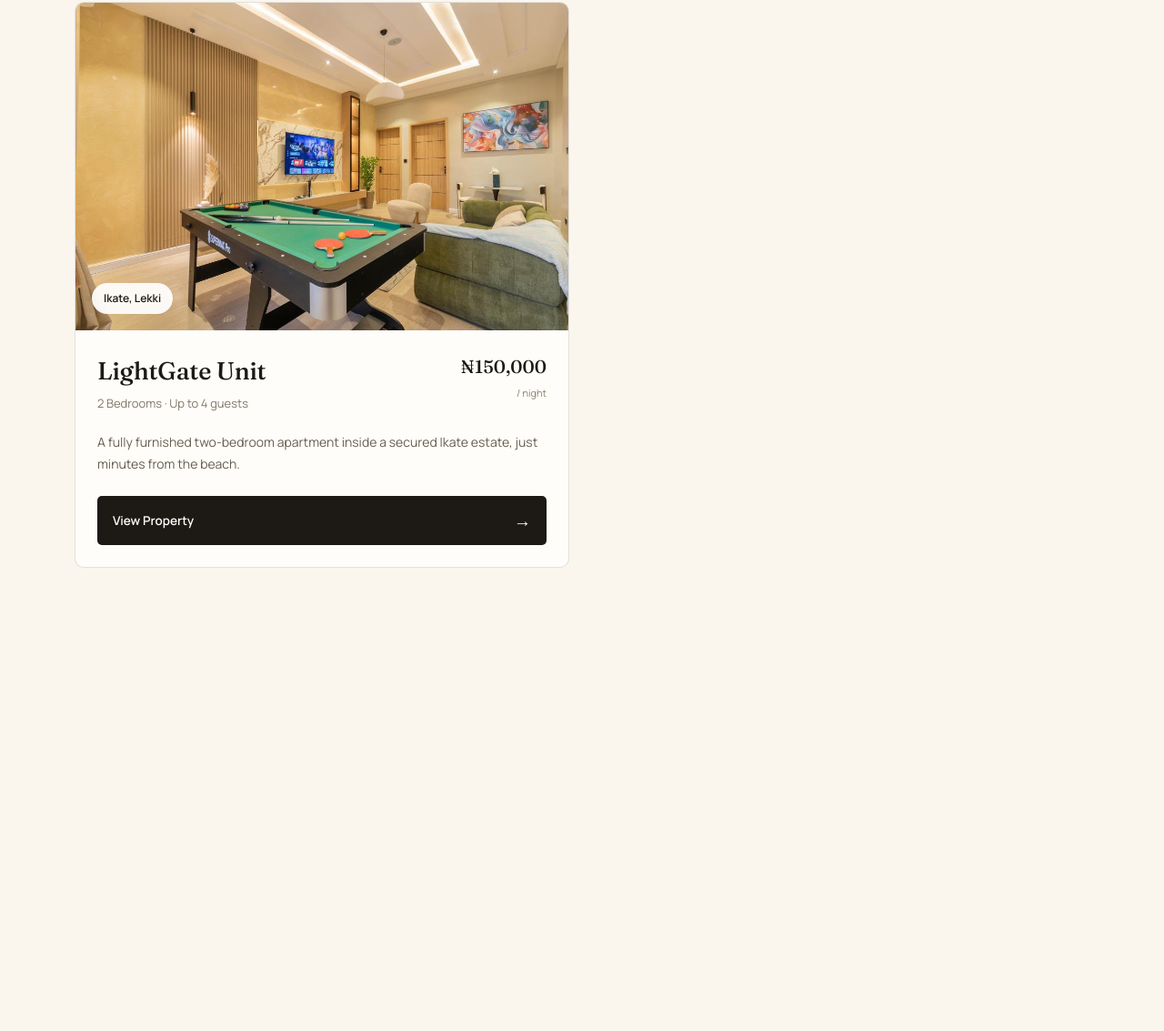
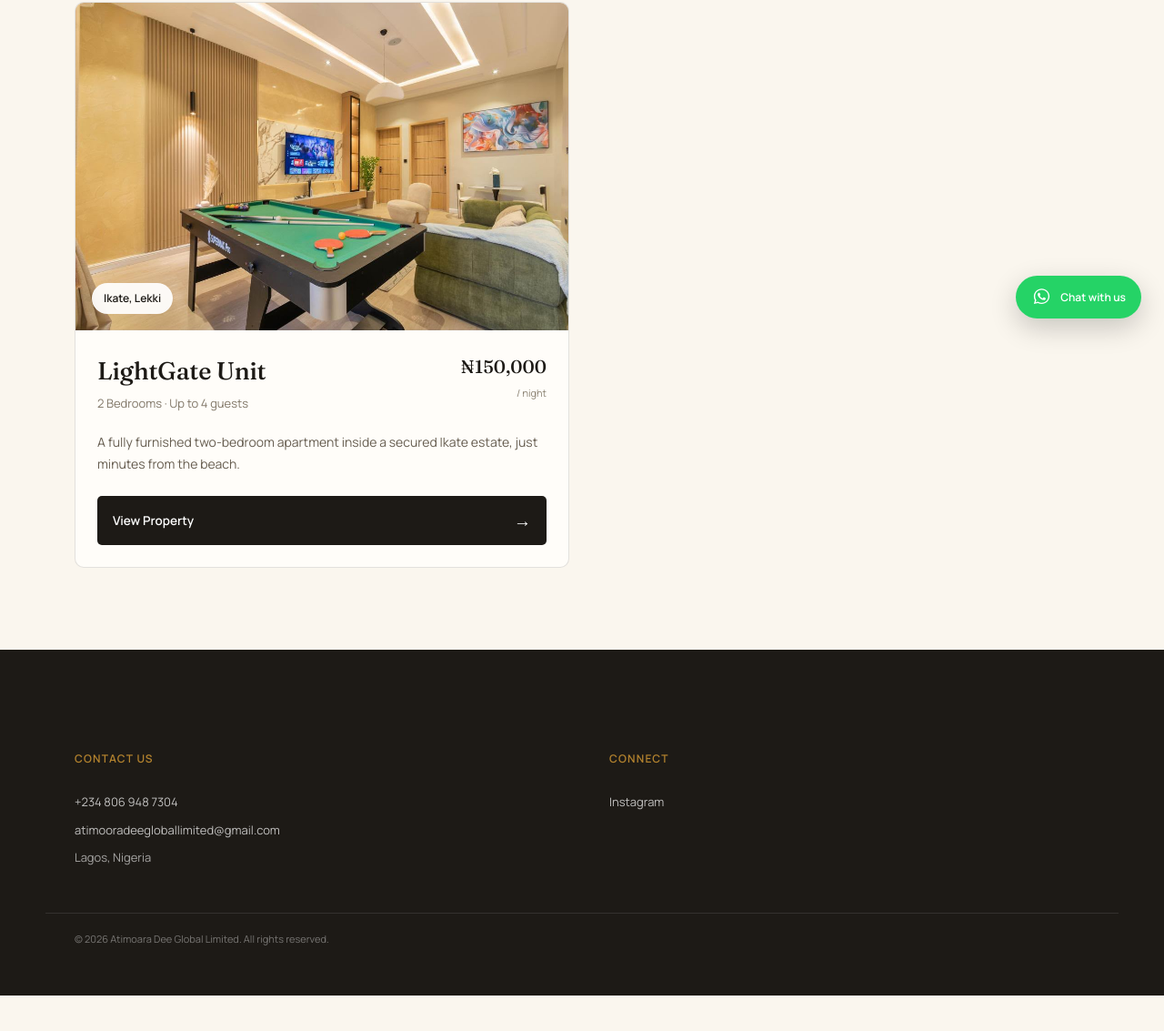
Before and after one commit to davidhenrynkeki10-source/ADGL-Rentals, a plain HTML site: page index.html in a window 1280 px wide. Shown: the part 425-1558 px from the top of the page at 91% size. Before the commit the page ends 1159 px from the top, so only its background shows below. Drawn offline with nearby package versions, Linux system fonts and the light colour scheme.

Commit message:
Add contact footer and WhatsApp button

```diff
--- a/index.html
+++ b/index.html
@@ -1077,6 +1077,148 @@
   }
 }
 
+/* ---------- Main Properties Footer ---------- */
+
+.main-footer {
+  margin-top: 90px;
+  background: var(--ink);
+  color: #fff;
+}
+
+.main-footer-inner {
+  max-width: 1180px;
+  margin: 0 auto;
+  padding: 50px 32px;
+
+  display: grid;
+  grid-template-columns: 1fr 1fr;
+  gap: 60px;
+}
+
+.main-footer h4 {
+  margin: 0 0 18px;
+  font-size: 12px;
+  font-weight: 600;
+  letter-spacing: 0.1em;
+  text-transform: uppercase;
+  color: var(--gold);
+}
+
+.main-footer-contact,
+.main-footer-links {
+  display: flex;
+  flex-direction: column;
+  align-items: flex-start;
+  gap: 11px;
+}
+
+.main-footer a {
+  color: rgba(255, 255, 255, 0.72);
+  text-decoration: none;
+  font-size: 13px;
+  transition: color 0.25s ease;
+}
+
+.main-footer a:hover {
+  color: #fff;
+}
+
+.main-footer-contact p {
+  margin: 0;
+  color: rgba(255, 255, 255, 0.6);
+  font-size: 13px;
+}
+
+.main-footer-bottom {
+  max-width: 1180px;
+  margin: 0 auto;
+  padding: 20px 32px;
+
+  border-top: 1px solid rgba(255, 255, 255, 0.1);
+}
+
+.main-footer-bottom p {
+  margin: 0;
+  font-size: 11px;
+  color: rgba(255, 255, 255, 0.4);
+}
+
+
+/* ---------- Floating WhatsApp ---------- */
+
+.floating-whatsapp {
+  position: fixed;
+  right: 25px;
+  bottom: 25px;
+  z-index: 1000;
+
+  display: flex;
+  align-items: center;
+  gap: 9px;
+
+  padding: 12px 17px;
+  border-radius: 100px;
+
+  background: #25D366;
+  color: #fff;
+
+  text-decoration: none;
+  font-size: 12px;
+  font-weight: 600;
+
+  box-shadow: 0 10px 30px rgba(0, 0, 0, 0.2);
+
+  transition:
+    transform 0.25s ease,
+    box-shadow 0.25s ease;
+}
+
+.floating-whatsapp svg {
+  width: 23px;
+  height: 23px;
+  flex-shrink: 0;
+}
+
+.floating-whatsapp:hover {
+  transform: translateY(-3px);
+  box-shadow: 0 14px 35px rgba(0, 0, 0, 0.25);
+}
+
+
+/* ---------- Mobile ---------- */
+
+@media (max-width: 700px) {
+
+  .main-footer {
+    margin-top: 60px;
+  }
+
+  .main-footer-inner {
+    padding: 40px 18px;
+    grid-template-columns: 1fr;
+    gap: 32px;
+  }
+
+  .main-footer-bottom {
+    padding: 18px;
+  }
+
+  .floating-whatsapp {
+    right: 16px;
+    bottom: 18px;
+    padding: 12px;
+  }
+
+  .floating-whatsapp span {
+    display: none;
+  }
+
+  .floating-whatsapp svg {
+    width: 25px;
+    height: 25px;
+  }
+}
+
 </style>
 </head>
 <body>
@@ -1157,6 +1299,72 @@
     </div>
 
   </div>
+
+  <!-- Main Properties Page Footer -->
+<footer class="main-footer">
+
+  <div class="main-footer-inner">
+
+    <!-- Contact -->
+    <div class="main-footer-contact">
+      <h4>Contact Us</h4>
+
+      <a href="tel:+2348069487304">
+        +234 806 948 7304
+      </a>
+
+      <a href="mailto:atimooradeegloballimited@gmail.com">
+        atimooradeegloballimited@gmail.com
+      </a>
+
+      <p>Lagos, Nigeria</p>
+    </div>
+
+
+    <!-- Social Links -->
+    <div class="main-footer-links">
+      <h4>Connect</h4>
+
+      <a
+        href="https://www.instagram.com/atimoaradeeglobal/"
+        target="_blank"
+        rel="noopener"
+      >
+        Instagram
+      </a>
+
+
+    </div>
+
+  </div>
+
+
+  <div class="main-footer-bottom">
+    <p>
+      © 2026 Atimoara Dee Global Limited. All rights reserved.
+    </p>
+  </div>
+
+</footer>
+
+
+<!-- Floating WhatsApp Button -->
+<a
+  href="https://wa.me/2348069487304?text=Hello%20Atimoara%20Dee%20Global%20Limited%2C%20I%27m%20interested%20in%20one%20of%20your%20apartments."
+  class="floating-whatsapp"
+  target="_blank"
+  rel="noopener"
+  aria-label="Chat with us on WhatsApp"
+>
+  <svg viewBox="0 0 32 32" aria-hidden="true">
+    <path
+      fill="currentColor"
+      d="M16.04 3C9.4 3 4 8.29 4 14.8c0 2.08.56 4.12 1.62 5.9L4 26.6l6.12-1.58a12.2 12.2 0 0 0 5.91 1.52h.01C22.68 26.54 28 21.25 28 14.74 28 8.24 22.68 3 16.04 3Zm0 21.55h-.01a10.2 10.2 0 0 1-5.18-1.39l-.37-.22-3.63.94.97-3.48-.24-.36a9.72 9.72 0 0 1-1.57-5.24c0-5.41 4.5-9.81 10.04-9.81 5.53 0 10.02 4.4 10.02 9.81 0 5.39-4.5 9.75-10.03 9.75Zm5.5-7.33c-.3-.15-1.78-.86-2.06-.95-.28-.1-.48-.15-.68.15-.2.3-.78.95-.96 1.15-.18.2-.35.22-.65.07-.3-.15-1.27-.46-2.42-1.46a9 9 0 0 1-1.67-2.04c-.18-.3-.02-.46.13-.61.14-.13.3-.35.45-.52.15-.17.2-.3.3-.5.1-.2.05-.37-.02-.52-.08-.15-.68-1.61-.93-2.2-.25-.58-.5-.5-.68-.51h-.58c-.2 0-.53.07-.8.37-.28.3-1.06 1.02-1.06 2.48s1.09 2.87 1.24 3.07c.15.2 2.14 3.2 5.18 4.49.72.31 1.29.5 1.73.64.73.23 1.39.2 1.91.12.58-.08 1.78-.71 2.03-1.4.25-.69.25-1.28.18-1.4-.08-.13-.28-.2-.58-.35Z"
+    />
+  </svg>
+
+  <span>Chat with us</span>
+</a>
 </section>
 
 <div id="propertyDetailsPage">
```
